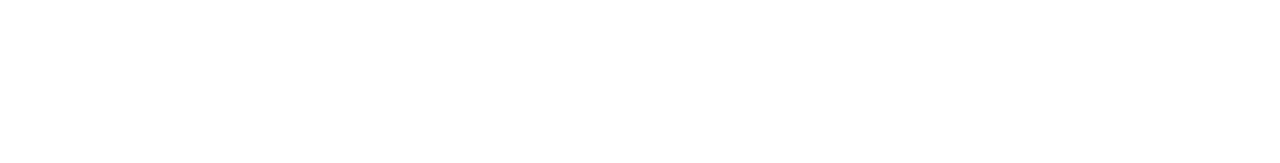
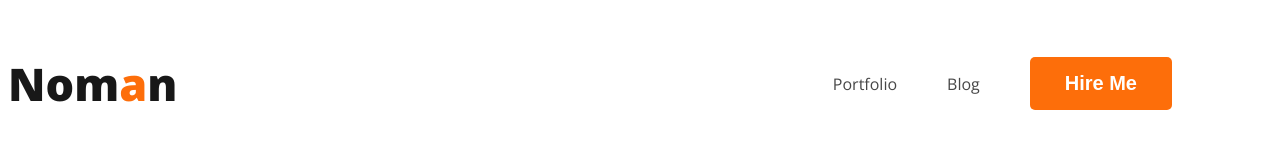
Before and after one commit to hmnoman95/web-developer-portfolio, a plain HTML site: page index.html in a window 1280 px wide. Drawn offline with nearby package versions, Linux system fonts and the light colour scheme.

Commit message:
added nav

```diff
--- a/index.html
+++ b/index.html
@@ -4,10 +4,23 @@
     <meta charset="UTF-8">
     <meta name="viewport" content="width=device-width, initial-scale=1.0">
     <title>Web Developer Portfolio</title>
+
+    <link rel="preconnect" href="https://fonts.googleapis.com">
+<link rel="preconnect" href="https://fonts.gstatic.com" crossorigin>
+<link href="https://fonts.googleapis.com/css2?family=Open+Sans:wght@400;700;800&display=swap" rel="stylesheet">
+
+    <link rel="stylesheet" href="style/portfolio.css">
 </head>
 <body>
     <header>
-
+        <nav>
+            <h3 class="nav-title">Nom<span class="text-primary">a</span>n</h3>
+            <ul>
+                <li><a href="">Portfolio</a></li>
+                <li><a href="">Blog</a></li>
+                <li><button class="btn-primary">Hire Me</button></li>
+            </ul>
+        </nav>
     </header>
     <main>
 
--- /dev/null
+++ b/style/portfolio.css
@@ -0,0 +1,45 @@
+/* common shared styles */
+body {
+  font-family: "Open Sans", sans-serif;
+}
+
+/* nav related styles */
+nav {
+  display: flex;
+  justify-content: space-between;
+  align-items: center;
+}
+.text-primary {
+  color: #fd6e0a;
+}
+.nav-title {
+  color: #181818;
+  font-size: 45px;
+  font-weight: 800;
+}
+nav > ul {
+  display: flex;
+  list-style: none;
+  margin-right: 50px;
+  align-items: center;
+}
+nav a {
+  color: #474747;
+}
+.btn-primary {
+  border-radius: 5px;
+  background: #fd6e0a;
+  border: 0;
+  color: white;
+  font-size: 20px;
+  font-weight: 700;
+  padding: 15px 35px;
+}
+nav li {
+  list-style: none;
+  margin-right: 50px;
+}
+nav a {
+  text-decoration: none;
+  color: #474747;
+}
```
